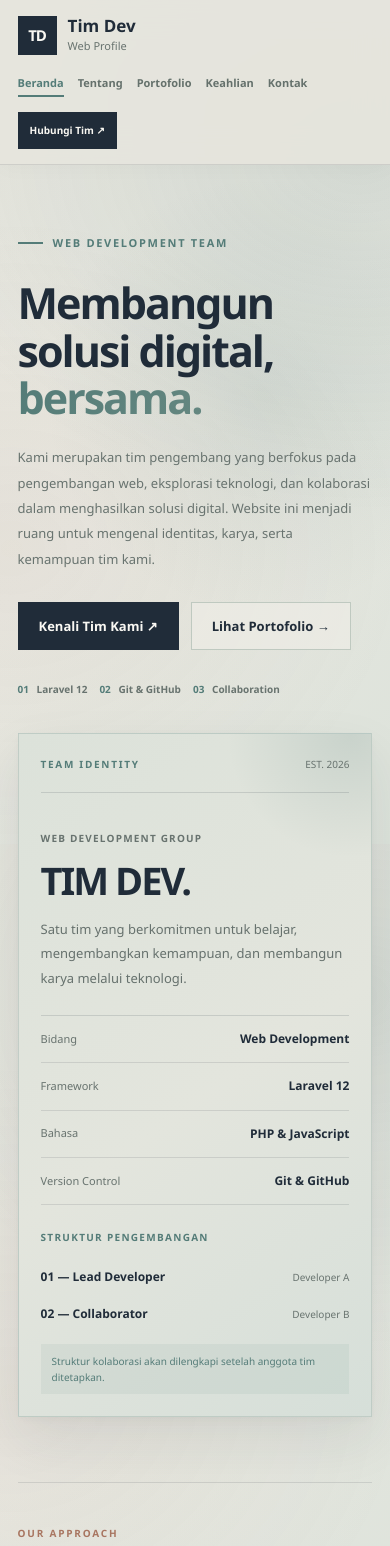
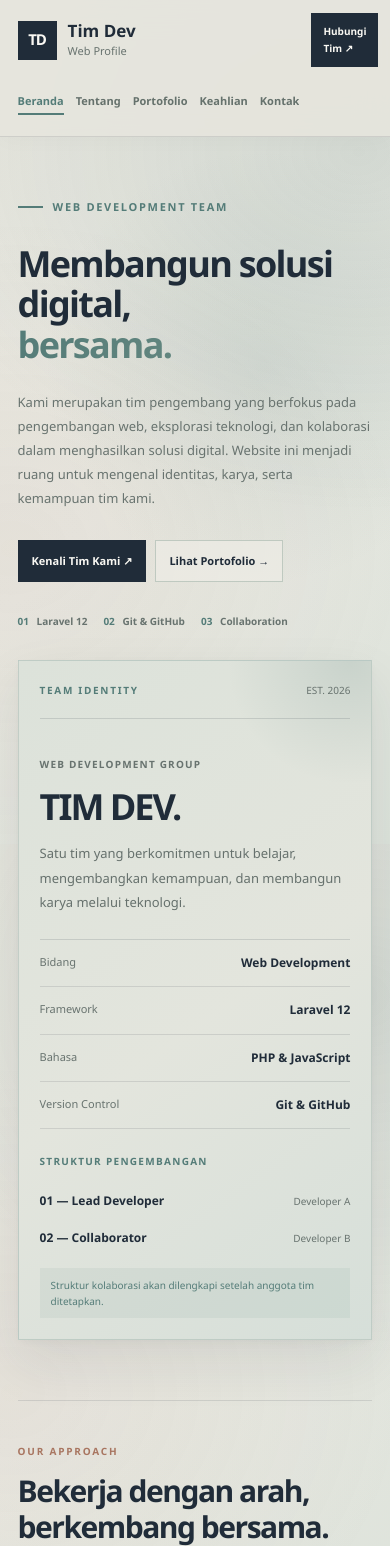
Before and after one commit to dafaanggara123/web-profile-kelompok, a Laravel app: page / in a window 390 px wide; the page is wider, and only the part inside the window is pictured. Shown: the top 1546 px of that part. Run offline with Laravel 12, Linux system fonts and the light colour scheme.

Commit message:
fix: optimalkan responsivitas halaman beranda

```diff
--- a/resources/views/home.blade.php
+++ b/resources/views/home.blade.php
@@ -1028,6 +1028,109 @@
             }
         }
 
+
+/* ========================================
+   REVISION 01 - RESPONSIVE IMPROVEMENT
+======================================== */
+
+@media (max-width: 600px) {
+
+    .nav-inner {
+        display: grid;
+        grid-template-columns: 1fr auto;
+        gap: 12px;
+        padding: 13px 0;
+    }
+
+    .brand {
+        grid-column: 1;
+        grid-row: 1;
+    }
+
+    .nav-button {
+        grid-column: 2;
+        grid-row: 1;
+        justify-self: end;
+        padding: 9px 11px;
+        font-size: 10px;
+    }
+
+    .nav-links {
+        grid-column: 1 / -1;
+        grid-row: 2;
+
+        display: flex;
+        width: 100%;
+        flex-wrap: nowrap;
+        justify-content: space-between;
+        gap: 12px;
+
+        overflow-x: auto;
+        padding: 7px 0 10px;
+
+        scrollbar-width: none;
+    }
+
+    .nav-links::-webkit-scrollbar {
+        display: none;
+    }
+
+    .nav-links a {
+        white-space: nowrap;
+        font-size: 11px;
+    }
+
+    .hero {
+        grid-template-columns: 1fr;
+        gap: 30px;
+        padding: 52px 0 60px;
+    }
+
+    .hero h1 {
+        font-size: clamp(36px, 9vw, 44px);
+        line-height: 1.13;
+        letter-spacing: -1.7px;
+    }
+
+    .hero-description {
+        font-size: 13px;
+        line-height: 1.85;
+    }
+
+    .hero-buttons {
+        gap: 9px;
+    }
+
+    .button {
+        padding: 11px 13px;
+        font-size: 11px;
+    }
+
+    .hero-meta {
+        gap: 12px 16px;
+    }
+
+    .identity-panel {
+        width: 100%;
+        max-width: none;
+        padding: 21px;
+    }
+
+    .identity-heading h2 {
+        font-size: 36px;
+    }
+
+    .detail-row {
+        align-items: flex-start;
+    }
+
+    .detail-row strong {
+        max-width: 62%;
+        overflow-wrap: anywhere;
+    }
+}
+
+
     </style>
 </head>
 
```
